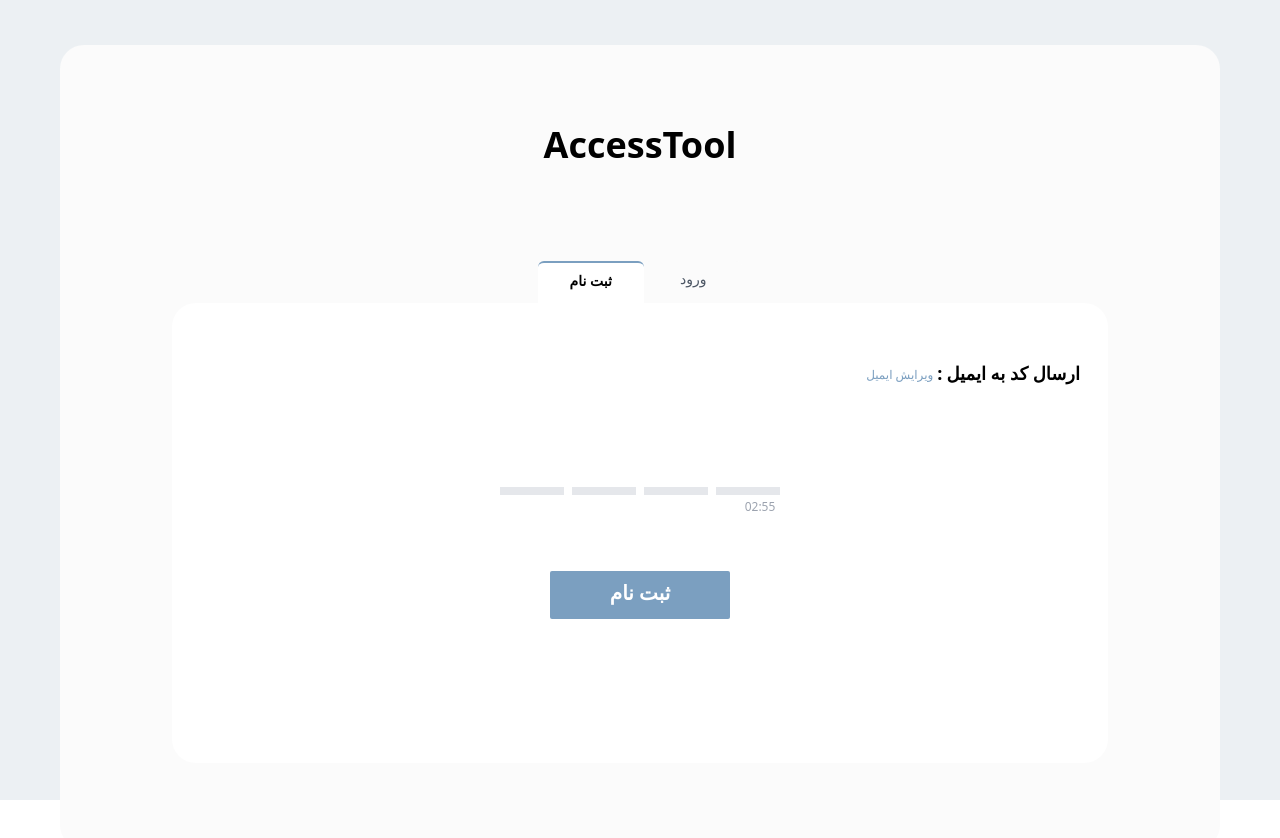
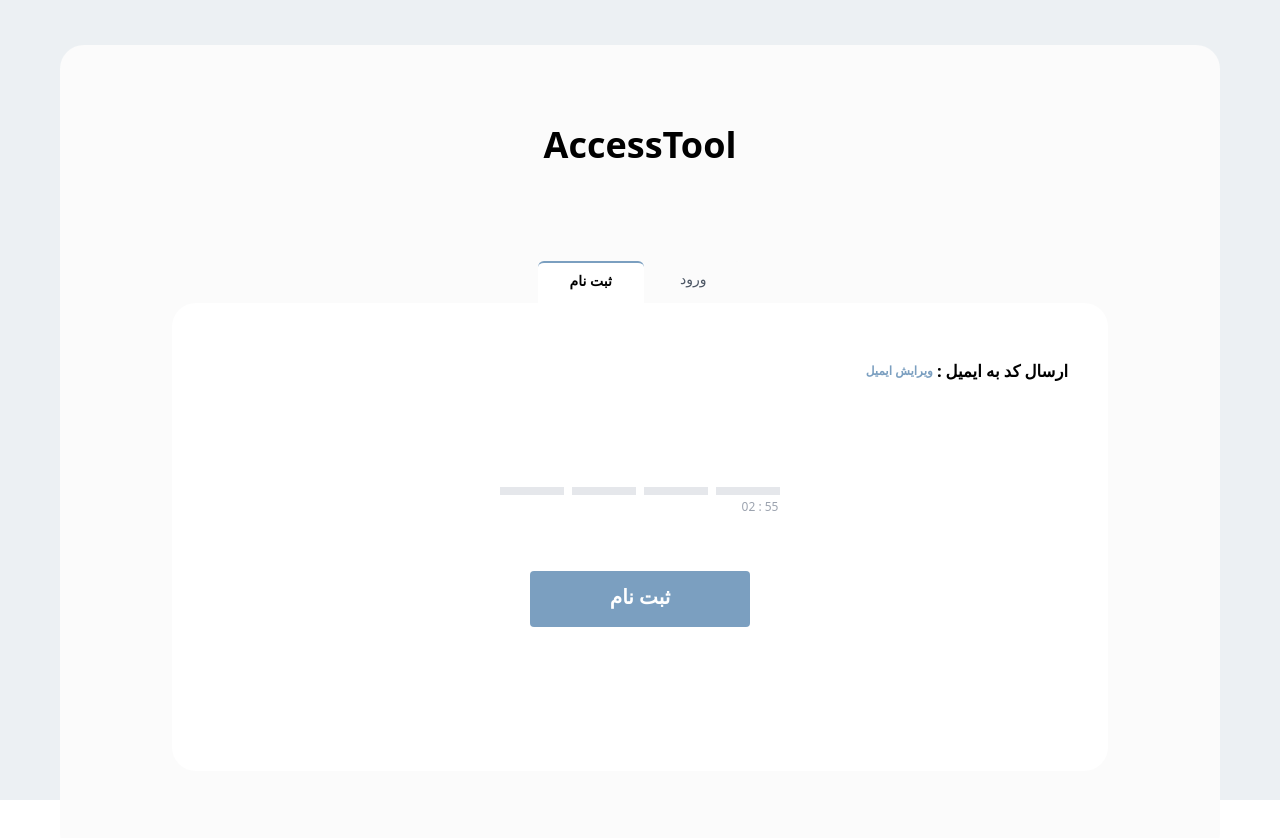
Before and after one commit to rahasalari/LoginPage, a React (Vite) app: page /verificationcode in a window 1280 px wide. Shown: the top 838 px of the page. Built offline with nearby package versions, Linux system fonts and the light colour scheme.

Commit message:
changr something

```diff
--- a/src/components/register/Verificationcode.tsx
+++ b/src/components/register/Verificationcode.tsx
@@ -1,3 +1,4 @@
+import { useState, useRef } from "react";
 import { Link } from "react-router-dom";
 import { useForm } from "react-hook-form";
 import Timer from "../timer/Timer";
@@ -26,18 +27,28 @@
   const email = localStorage.getItem("emailValue");
   const emailValue = email?.replace(/"|'/g, "");
 
+  //refs
+  const firstInputRef = useRef(null);
+  const secondInputRef = useRef(null);
+  const thirdInputRef = useRef(null);
+  const fourthInputRef = useRef(null);
+
+  const handleKeyDown = (e) => {
+    console.log("1");
+  };
+
   return (
     <>
       <div className="">
         <div className="flex float-right me-7">
           <Link
-            className="text-primary text-xs pt-2 me-1 cursor-pointer"
+            className="text-primary text-xs pt-1 me-1 cursor-pointer font-semibold"
             to="/register"
           >
             ویرایش ایمیل
           </Link>
-          <p className="me-1 font-semibold semibold text-lg">: {emailValue}</p>
-          <p className="font-semibold text-lg">ارسال کد به ایمیل</p>
+          <p className="me-1 font-semibold text-[16.5px]">: {emailValue}</p>
+          <p className="font-semibold text-[16.5px] me-3">ارسال کد به ایمیل</p>
         </div>
         <form onSubmit={handleSubmit(onSubmit)}>
           <div className="flex gap-2 justify-center mt-24">
@@ -48,6 +59,8 @@
               {...register("firstInput", {
                 required: true,
               })}
+              ref={firstInputRef}
+              onKeyUp={handleKeyDown}
             />
             <input
               id="secondInput"
@@ -56,6 +69,7 @@
               {...register("secondInput", {
                 required: true,
               })}
+              ref={secondInputRef}
             />
             <input
               id="thirdInput"
@@ -64,6 +78,7 @@
               {...register("thirdInput", {
                 required: true,
               })}
+              ref={thirdInputRef}
             />
             <input
               id="fourthInput"
@@ -72,6 +87,7 @@
               {...register("fourthInput", {
                 required: true,
               })}
+              ref={fourthInputRef}
             />
           </div>
           <div className="grid justify-items-center ms-60">
@@ -81,7 +97,7 @@
             <input
               type="submit"
               value="ثبت نام"
-              className="bg-primary px-15 pb-3 pt-2 text-white text-xl text-center rounded-sm cursor-pointer font-semibold"
+              className="bg-primary px-20 pb-4 pt-3 text-white text-xl text-center rounded-[4px] cursor-pointer font-semibold"
             />
           </div>
         </form>
--- a/src/components/timer/Timer.tsx
+++ b/src/components/timer/Timer.tsx
@@ -32,7 +32,7 @@
       .toString()
       .padStart(2, "0");
     const seconds = (time % 60).toString().padStart(2, "0");
-    return `${minutes}:${seconds}`;
+    return `${minutes} : ${seconds}`;
   };
 
   return (
```
